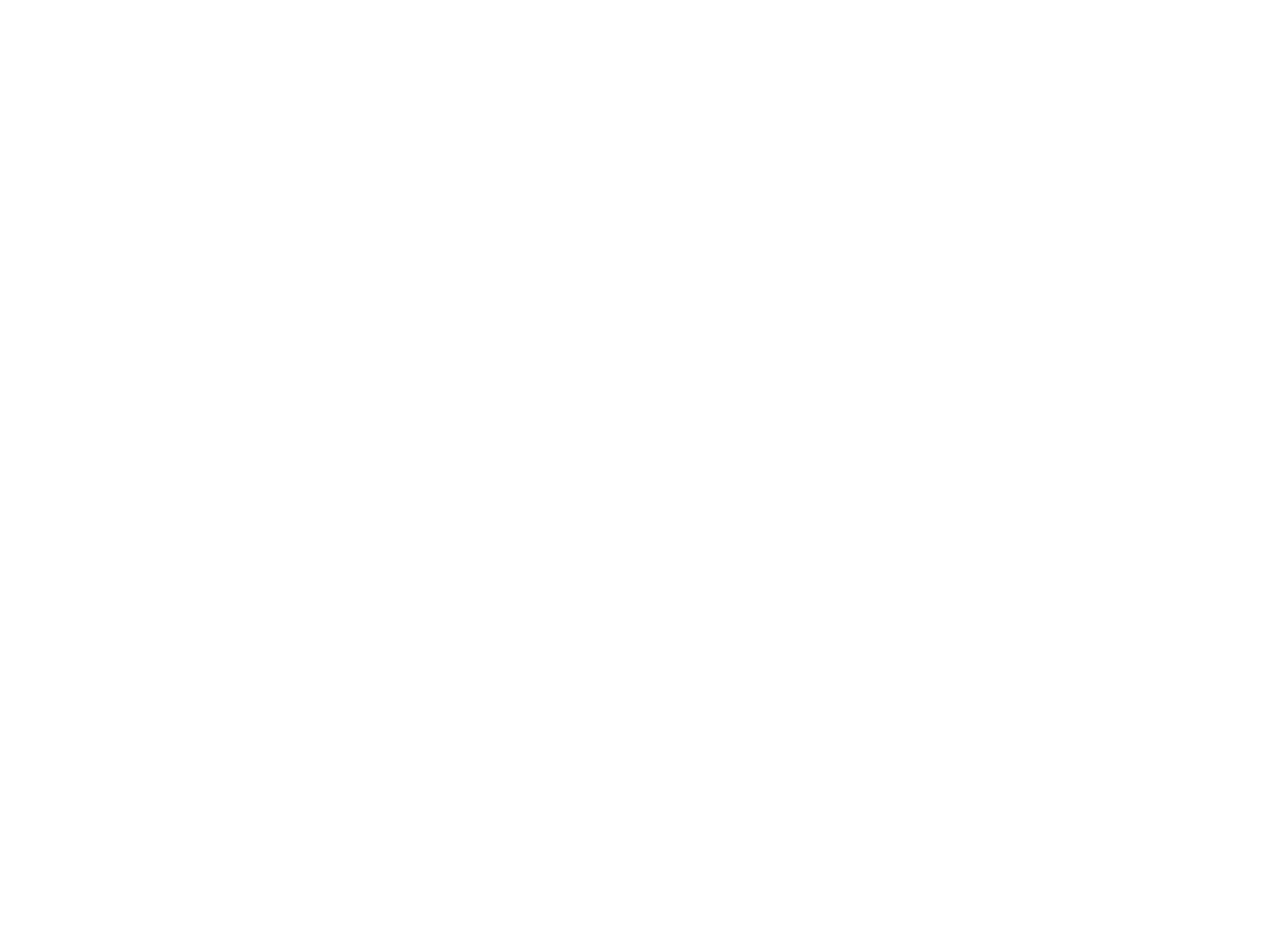
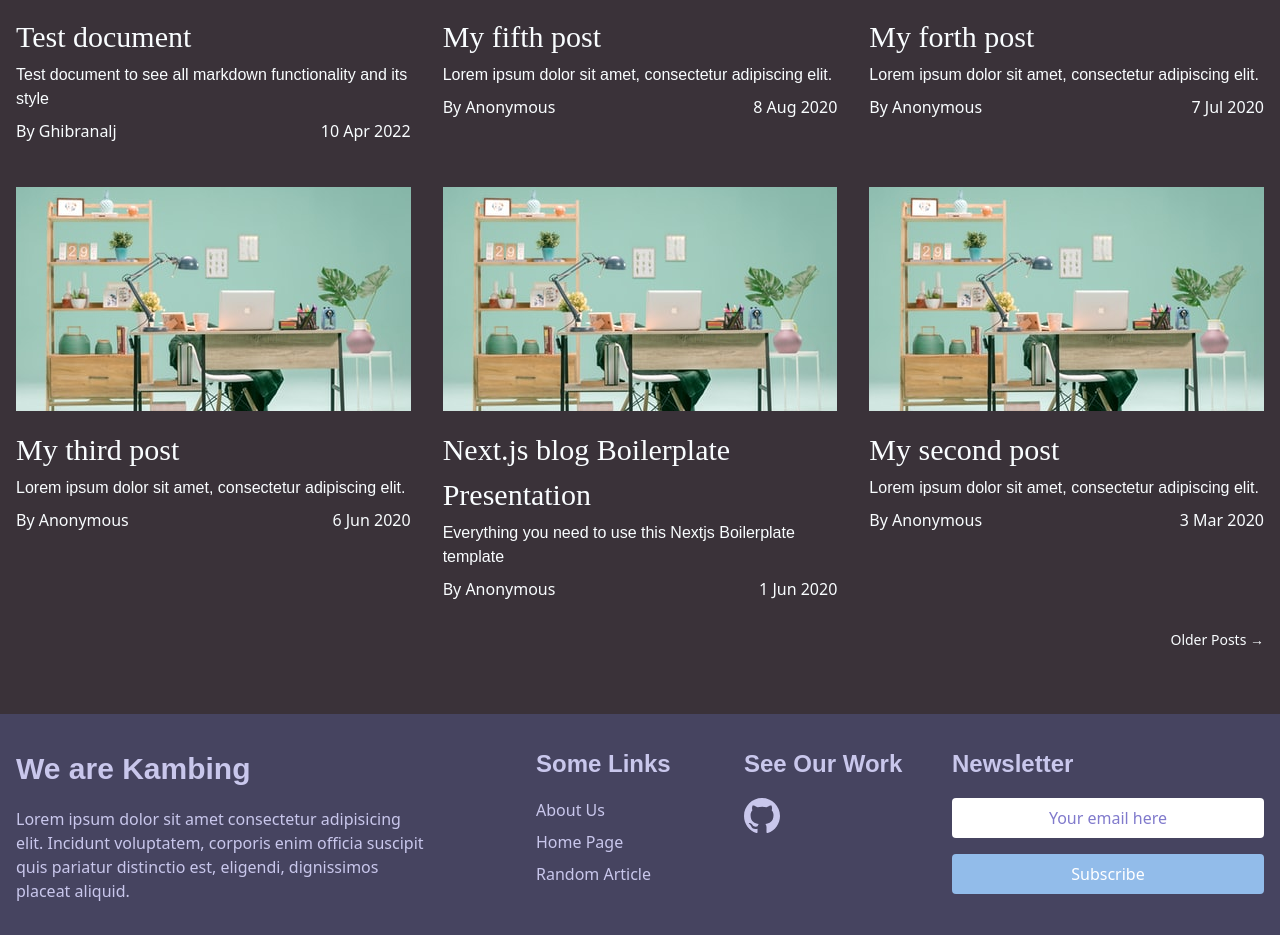
Before and after one commit to kambi-ng/blog, a Next.js app: page / in a window 1280 px wide. Shown: the part 882-1817 px from the top of the page. Before the commit the page ends 800 px from the top, so only its background shows below. Built offline with nearby package versions, Linux system fonts and the light colour scheme.

Commit message:
Finished home page

```diff
--- /dev/null
+++ b/src/assets/Github-Icon.tsx
@@ -0,0 +1,22 @@
+import React from 'react';
+
+const GithubIcon = () => {
+  return (
+    <svg
+      width="36"
+      height="36"
+      viewBox="0 0 36 36"
+      fill="none"
+      xmlns="http://www.w3.org/2000/svg"
+    >
+      <path
+        fillRule="evenodd"
+        clipRule="evenodd"
+        d="M18 0C8.055 0 0 8.055 0 18C0 25.965 5.1525 32.6925 12.3075 35.0775C13.2075 35.235 13.545 34.695 13.545 34.2225C13.545 33.795 13.5225 32.3775 13.5225 30.87C9 31.7025 7.83 29.7675 7.47 28.755C7.2675 28.2375 6.39 26.64 5.625 26.2125C4.995 25.875 4.095 25.0425 5.6025 25.02C7.02 24.9975 8.0325 26.325 8.37 26.865C9.99 29.5875 12.5775 28.8225 13.6125 28.35C13.77 27.18 14.2425 26.3925 14.76 25.9425C10.755 25.4925 6.57 23.94 6.57 17.055C6.57 15.0975 7.2675 13.4775 8.415 12.2175C8.235 11.7675 7.605 9.9225 8.595 7.4475C8.595 7.4475 10.1025 6.975 13.545 9.2925C14.985 8.8875 16.515 8.685 18.045 8.685C19.575 8.685 21.105 8.8875 22.545 9.2925C25.9875 6.9525 27.495 7.4475 27.495 7.4475C28.485 9.9225 27.855 11.7675 27.675 12.2175C28.8225 13.4775 29.52 15.075 29.52 17.055C29.52 23.9625 25.3125 25.4925 21.3075 25.9425C21.96 26.505 22.5225 27.585 22.5225 29.2725C22.5225 31.68 22.5 33.615 22.5 34.2225C22.5 34.695 22.8375 35.2575 23.7375 35.0775C27.3108 33.8711 30.4158 31.5745 32.6155 28.511C34.8152 25.4476 35.9989 21.7714 36 18C36 8.055 27.945 0 18 0Z"
+        fill="#C9C7EC"
+      />
+    </svg>
+  );
+};
+
+export default GithubIcon;
--- a/src/blog/BlogGallery.tsx
+++ b/src/blog/BlogGallery.tsx
@@ -11,19 +11,35 @@
   pagination: IPaginationProps;
 };
 
-const BlogGallery = (props: IBlogGalleryProps) => (
-  <>
-    <div className="grid grid-cols-3 gap-8">
+const BlogGallery = (props: IBlogGalleryProps) => {
+  return (
+    <section className="bg-black-300 py-16">
+      <div className="container">
+        <div className="grid grid-cols-1 md:grid-cols-2 lg:grid-cols-3 gap-8">
           {props.posts.map((elt) => {
             return (
-          <div key={elt.slug} className="mb-3 flex flex-col justify-between">
+              <div key={elt.slug} className="mb-3 ">
                 <Link href="/posts/[slug]" as={`/posts/${elt.slug}`}>
-              <a className="shadow-lg rounded-lg space-y-2 ">
-                <img src={elt.image} className="rounded-t-lg" />
-                <div className="px-4 py-6 space-y-1">
-                  <h2 className="font-bold">{elt.title}</h2>
+                  <a className="grid grid-cols-6 gap-x-4 space-y-4 md:flex md:flex-col md:justify-between">
+                    <img
+                      src={elt.image}
+                      alt={`${elt.title} image`}
+                      className="w-full h-56 object-none col-span-3"
+                    />
+                    <div className="flex flex-col md:block col-span-3">
+                      <h2 className="font-medium font-subheader text-3xl md:text-3xl grow md:grow-0">
+                        {elt.title}
+                      </h2>
+                      <p
+                        className="hidden md:block font-body  text-base font-normal mt-1"
+                        style={{ minHeight: '1.125rem' }}
+                      >
+                        {elt.description}
+                      </p>
+                      <div className="flex flex-col md:flex-row justify-between mt-2">
+                        <span className="">By {elt.author || 'Anonymous'}</span>
                         <div>{format(new Date(elt.date), 'd LLL yyyy')}</div>
-                  <p>{elt.description}</p>
+                      </div>
                     </div>
                   </a>
                 </Link>
@@ -32,11 +48,15 @@
           })}
         </div>
 
+        <div className="mt-4">
           <Pagination
             previous={props.pagination.previous}
             next={props.pagination.next}
           />
-  </>
+        </div>
+      </div>
+    </section>
   );
+};
 
 export { BlogGallery };
--- a/src/hero/Hero.tsx
+++ b/src/hero/Hero.tsx
@@ -3,12 +3,12 @@
 import Link from 'next/link';
 
 // import { GetStaticProps } from 'next';
-import Batik from '../assets/BatikMotive.tsx';
+import Batik from '../assets/BatikMotive';
 
 const Hero = () => (
   <div className="hero bg-tertiary-200 text-black-200 h-3/5 truncate relative">
     <div className="container h-full grid gap-3 grid-cols-6 grid-rows-1 md:grid-cols-12">
-      <aside className="h-full flex flex-col justify-center col-span-5 md:col-span-6">
+      <aside className="h-full flex flex-col justify-center col-span-5 whitespace-normal">
         <h1 className="text-6xl md:text-8xl font-header font-bold">
           goat shit.
         </h1>
@@ -22,7 +22,7 @@
         </Link>
       </aside>
     </div>
-    <div className=" batik opacity-10 absolute bottom-0 right-20 -rotate-45 -translate-x-52 translate-y-60">
+    <div className=" batik opacity-10 absolute bottom-64 -right-64 md:bottom-36 md:-right-56 xl:bottom-0 xl:right-12 -rotate-45 -translate-x-52 translate-y-60">
       <Batik />
     </div>
   </div>
--- a/src/pages/index.tsx
+++ b/src/pages/index.tsx
@@ -2,7 +2,7 @@
 
 import { GetStaticProps } from 'next';
 
-import { IBlogGalleryProps } from '../blog/BlogGallery';
+import { BlogGallery, IBlogGalleryProps } from '../blog/BlogGallery';
 import Hero from '../hero/Hero';
 import { Meta } from '../layout/Meta';
 import { IPaginationProps } from '../pagination/Pagination';
@@ -13,12 +13,20 @@
 const Index = (props: IBlogGalleryProps) => (
   <Main meta={<Meta title="Home" description={AppConfig.description} />}>
     <Hero />
-    {/* <BlogGallery posts={props.posts} pagination={props.pagination} /> */}
+
+    <BlogGallery posts={props.posts} pagination={props.pagination} />
   </Main>
 );
 
 export const getStaticProps: GetStaticProps<IBlogGalleryProps> = async () => {
-  const posts = getAllPosts(['title', 'date', 'slug', 'image', 'description']);
+  const posts = getAllPosts([
+    'title',
+    'date',
+    'slug',
+    'image',
+    'description',
+    'author',
+  ]);
   const pagination: IPaginationProps = {};
 
   if (posts.length > AppConfig.pagination_size) {
--- a/src/pages/posts/[slug].tsx
+++ b/src/pages/posts/[slug].tsx
@@ -76,6 +76,7 @@
     'image',
     'content',
     'slug',
+    'author',
   ]);
   const content = await markdownToHtml(post.content || '');
 
--- a/src/templates/Footer.tsx
+++ b/src/templates/Footer.tsx
@@ -4,8 +4,61 @@
 //   isMinimal: boolean;
 // };
 
+import GithubIcon from '../assets/Github-Icon';
+
 const Footer = () => {
-  return <footer> footer </footer>;
+  return (
+    <footer className="bg-secondary-300 text-primary-50 py-8 static w-full bottom-0">
+      <div className="container grid grid-cols-6 gap-y-8 lg:grid-cols-12">
+        <div className="col-span-6 text-center lg:col-span-4 lg:text-left">
+          <span className="text-3xl font-header font-semibold">
+            We are Kambing
+          </span>
+          <p className="text-base mt-4">
+            Lorem ipsum dolor sit amet consectetur adipisicing elit. Incidunt
+            voluptatem, corporis enim officia suscipit quis pariatur distinctio
+            est, eligendi, dignissimos placeat aliquid.
+          </p>
+        </div>
+        <div className="col-span-3 text-center md:col-span-2 lg:text-left lg:col-start-6">
+          <span className="text-2xl font-header font-semibold">Some Links</span>
+          <ul className="mt-4">
+            <li className="mb-2">About Us</li>
+            <li className="mb-2">Home Page</li>
+            <li className="">Random Article</li>
+          </ul>
+        </div>
+        <div className="col-span-3 text-center lg:text-left md:col-span-2">
+          <span className="text-2xl font-header font-semibold">
+            See Our Work
+          </span>
+          <a
+            href="https://github.com/bukan-kambing"
+            className="grid place-items-center lg:place-content-start mt-4"
+          >
+            <GithubIcon />
+          </a>
+        </div>
+        <form
+          action=""
+          className="col-span-6 flex flex-col text-center md:col-span-2 lg:col-span-3 lg:text-left"
+        >
+          <span className="font-header font-semibold text-2xl">Newsletter</span>
+          <input
+            type="text"
+            placeholder="Your email here"
+            className="mt-4 h-10 rounded placeholder:text-primary-200 text-black-200 text-center"
+          />
+          <button
+            type="submit"
+            className="mt-4 bg-tertiary-400 h-10 rounded text-bleach"
+          >
+            Subscribe
+          </button>
+        </form>
+      </div>
+    </footer>
+  );
 };
 
 export default Footer;
--- a/tailwind.config.js
+++ b/tailwind.config.js
@@ -20,7 +20,9 @@
     },
     extend: {
       colors: {
+        bleach: '#ffffff',
         primary: {
+          50: '#C9C7EC',
           100: '#9B95EA',
           200: '#807ACC',
           300: '#6D68B4',
```
Also changed, not shown: src/assets/Github-Icon.svg (added). Lines whose indentation alone changed are shown as unchanged.
